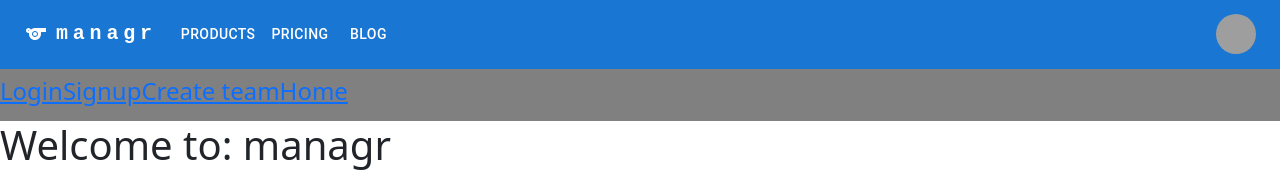
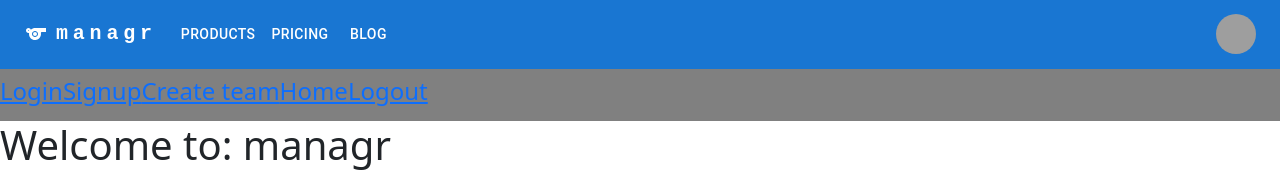
Before and after one commit to oscarcbryant/managr, a React (Create React App) app in the folder client/: page / in a window 1280 px wide. Shown: the top 172 px of the page. Built offline with nearby package versions, Linux system fonts and the light colour scheme; grey boxes are pictures that could not be loaded.

Commit message:
adding logout function

```diff
--- a/client/src/components/Navbar.js
+++ b/client/src/components/Navbar.js
@@ -2,6 +2,8 @@
 import React from 'react';
 import { Link } from "react-router-dom";
 import './styles/Navbar.css'
+
+import Auth from '../utils/auth';
 
 function Navbar() {
     return (
@@ -19,6 +21,9 @@ function Navbar() {
                 <h4>
                     <Link to = "./pages/Home">Home</Link>
                 </h4>
+                <h4>
+                    <Link to = "./pages/Landing" onClick={() => {Auth.logout()}}>Logout</Link>
+                </h4>
             </div>
       </nav>
     );
```
